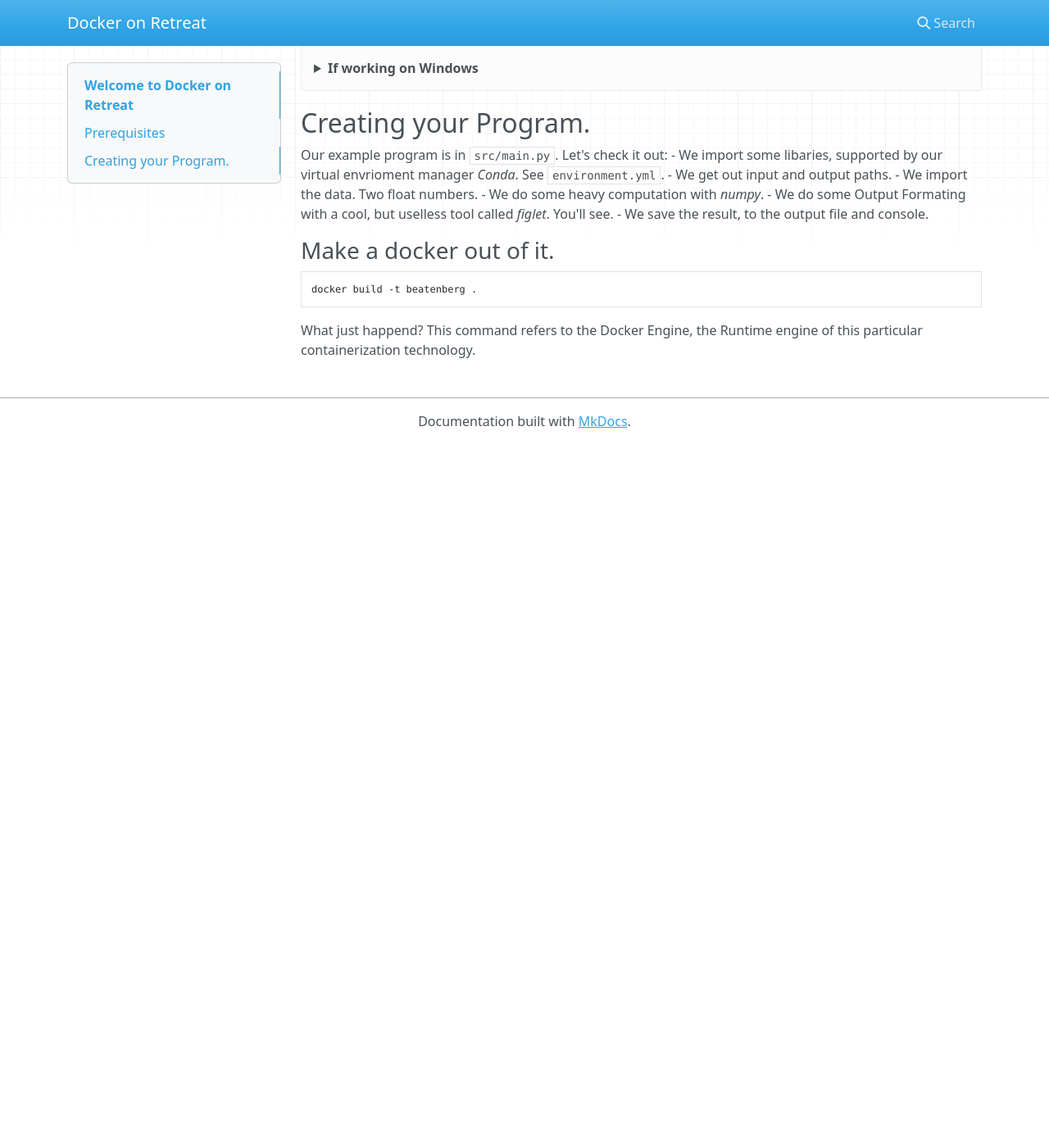
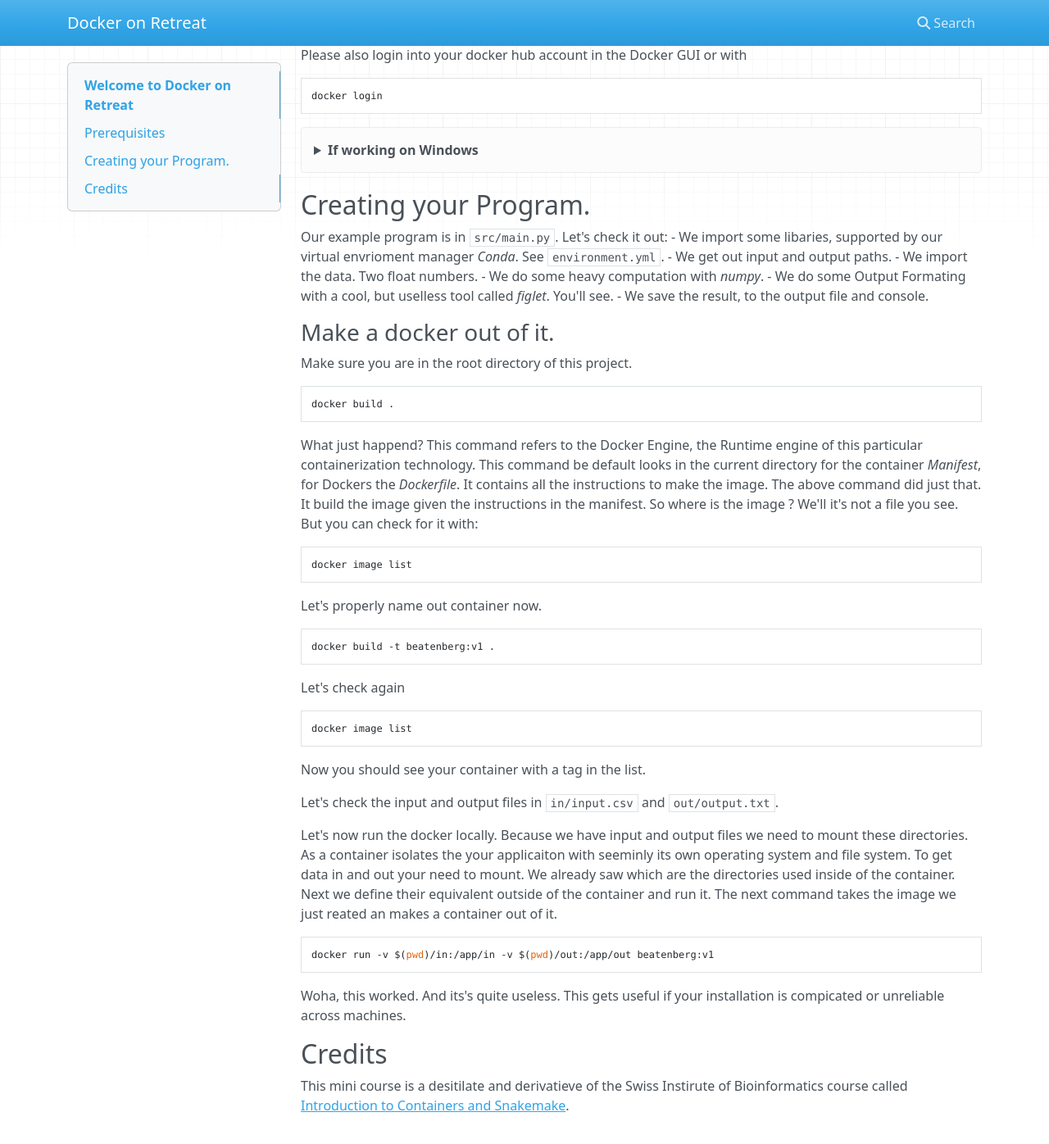
Before and after one commit to gordonkoehn/docker-on-retreat, an MkDocs documentation site: the page built from docs/index.md, in a window 1280 px wide and 1400 px high, scrolled down 446 px. Shown: the top 1396 px of the window at 82% size. Built offline with MkDocs 1.6.1, drawn with Linux system fonts in a browser that asks for light colours; nearby versions of some CDN libraries; before the commit the page ends 988 px from its top, so only the background shows below that.

Commit message:
run docker

`````diff
--- a/docs/index.md
+++ b/docs/index.md
@@ -12,6 +12,13 @@ A typical flow of a scientific investigation.
 This workbook is meant for a quick life demo, hence it may be better to just follow. Yet if you want to take the challange. Please make sure your machine is set up.
 
 Install Docker on your local computer and create an account on [dockerhub](https://hub.docker.com/). You can find instructions [here](https://docs.docker.com/get-started/get-docker/). Note that you need admin rights to install and use Docker, and if you are installing Docker on Windows, you need a recent Windows version.
+
+
+Please also login into your docker hub account in the Docker GUI or with
+
+```
+docker login
+```
 
 <details>
 <summary>If working on Windows</summary>
@@ -32,8 +39,48 @@ Our example program is in `src/main.py`. Let's check it out:
 
 ### Make a docker out of it.
 
+Make sure you are in the root directory of this project.
+
 ```
-docker build -t beatenberg .
+docker build .
 ```
 
-What just happend? This command refers to the Docker Engine, the Runtime engine of this particular containerization technology.
+What just happend? This command refers to the Docker Engine, the Runtime engine of this particular containerization technology. This command be default looks in the current directory for the container _Manifest_, for Dockers the _Dockerfile_. It contains all the instructions to make the image. The above command did just that. It build the image given the instructions in the manifest. So where is the image ? We'll it's not a file you see. But you can check for it with:
+
+```
+docker image list
+```
+
+Let's properly name out container now.
+
+```
+docker build -t beatenberg:v1 .
+```
+
+
+Let's check again
+
+```
+docker image list
+```
+
+Now you should see your container with a tag in the list.
+
+Let's check the input and output files in
+`in/input.csv` and `out/output.txt`.
+
+Let's now run the docker locally. Because we have input and output files we need to mount these directories. As a container isolates the your applicaiton with seeminly its own operating system and file system. To get data in and out your need to mount. We already saw which are the directories used inside of the container. Next we define their equivalent outside of the container and run it. The next command takes the image we just reated an makes a container out of it.
+
+````
+docker run -v $(pwd)/in:/app/in -v $(pwd)/out:/app/out beatenberg:v1
+````
+
+Woha, this worked. And its's quite useless. This gets useful if your installation is compicated or unreliable across machines.
+
+
+
+
+
+## Credits
+
+This mini course is a desitilate and derivatieve of the Swiss Instirute of Bioinformatics course called [Introduction to Containers and Snakemake](https://sib-swiss.github.io/containers-snakemake-training/latest/course_material/day1/introduction_containers/).
`````
